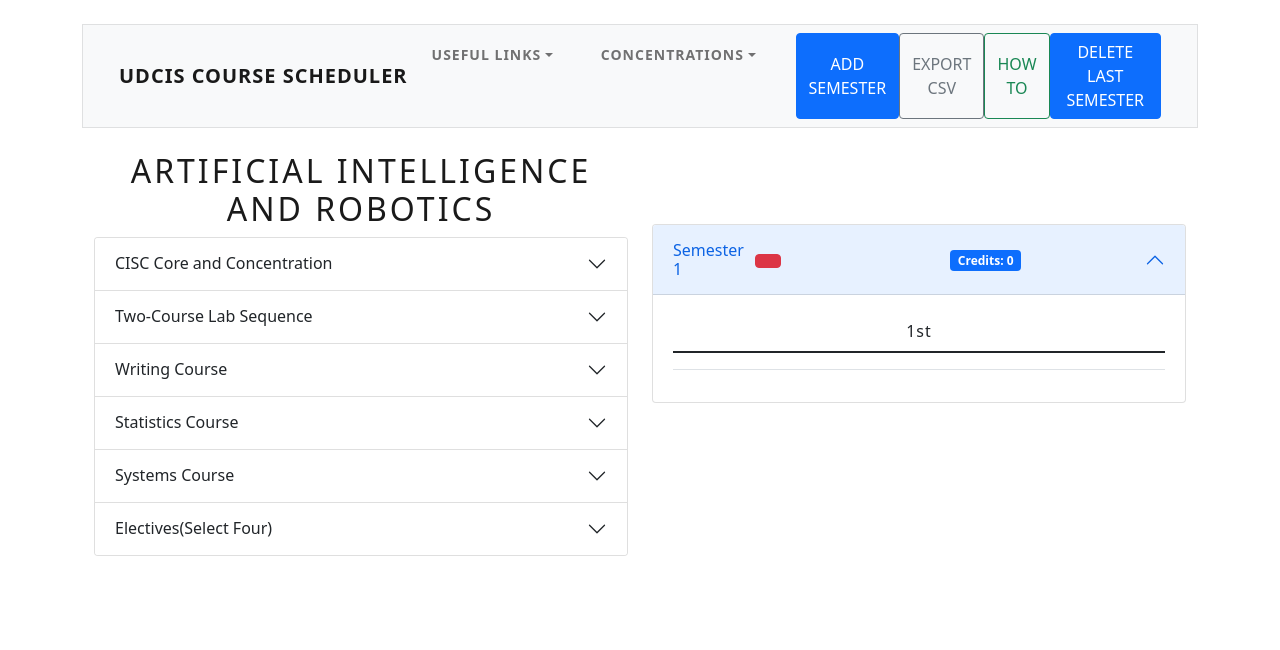
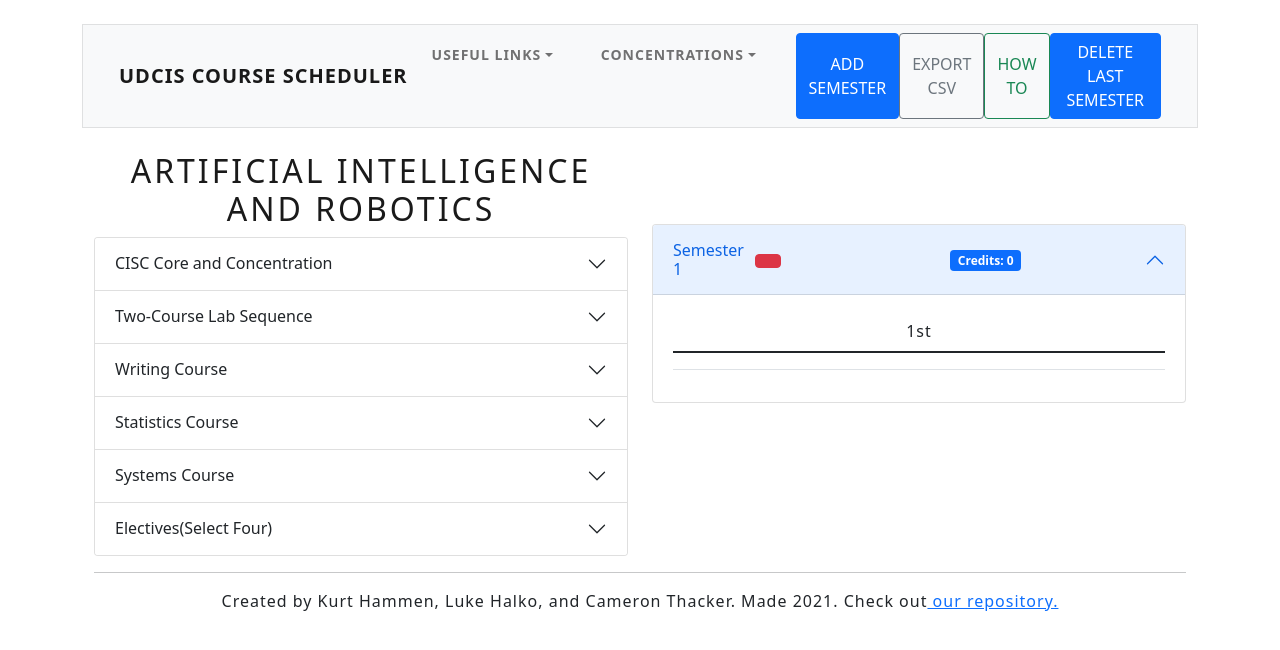
Before and after one commit to UD-CISC275-F21/ud-cis-scheduler-team-4, a React (Create React App) app: page / in a window 1280 px wide. Shown: the top 650 px of the page. Built offline with nearby package versions, Linux system fonts and the light colour scheme.

Commit message:
Added a basic footer to the bottom of the page

```diff
--- a/src/components/MainPage.tsx
+++ b/src/components/MainPage.tsx
@@ -15,6 +15,7 @@ import { ConcentrationContainerType } from "../interfaces/concentrationcontainer
 import { onDragEndLogic } from "./util/DropLogic";
 import { ExportPlan } from "./util/ExportPlan";
 import { HowToDisplay } from "./util/howto/howtodisplay";
+import { Footer } from "./util/Footer";
 
 
 export const MainPage = (): JSX.Element => {
@@ -23,8 +24,8 @@ export const MainPage = (): JSX.Element => {
     const [display, setDisplay] = useState<boolean>(false);
     const [semesters, setSemesters] = useState<number>(1);
     const [concentrationContainers, setConcentrationContainers] = useState<ConcentrationContainerType[]>([]);
-    const [toastDisplay, setToastDisplay] = useState<boolean>(false); //Will be implemented once basic drop logic is fully implemented
-    const [toastMessage, setToastMessage] = useState<string>(""); //Will be implemented once basic drop logic is fully implemented
+    //const [toastDisplay, setToastDisplay] = useState<boolean>(false); //Will be implemented once basic drop logic is fully implemented
+    //const [toastMessage, setToastMessage] = useState<string>(""); //Will be implemented once basic drop logic is fully implemented
     const [deleteTriggered, setDeleteTriggered] = useState<number>(-1);
 
     useEffect(() => {
@@ -118,6 +119,9 @@ export const MainPage = (): JSX.Element => {
                             <SemesterTable semesters={semesters} semestersCourses={semesterCourses} setSemesterCourses={setSemesterCourses}/>
                         </Col>
                     </Row>
+                    <Row>
+                        <Footer/>
+                    </Row>
                 </Container>
             </DragDropContext>
         </>
--- a/src/components/semesters/DeleteSemesterButton.tsx
+++ b/src/components/semesters/DeleteSemesterButton.tsx
@@ -1,6 +1,5 @@
 import { Button } from "react-bootstrap";
 import React from "react";
-import { SemesterType } from "../../interfaces/semester";
 
 export const DeleteSemesterButton = (props: {
         setSemesters: React.Dispatch<React.SetStateAction<number>>;
--- /dev/null
+++ b/src/components/util/Footer.tsx
@@ -0,0 +1,16 @@
+import React from "react";
+
+export const Footer = (): JSX.Element =>{
+    return (
+        <div className="footer">
+            <hr></hr>
+            <p>Created by Kurt Hammen, Luke Halko, and Cameron Thacker. Made 2021. Check out
+                <a href="https://github.com/UD-CISC275-F21/ud-cis-scheduler-team-4" target="_blank" rel="noopener noreferrer"> our repository.</a>
+            </p>
+        </div>
+    );
+};
+
+//github repository
+//see what other people have
+//
```
